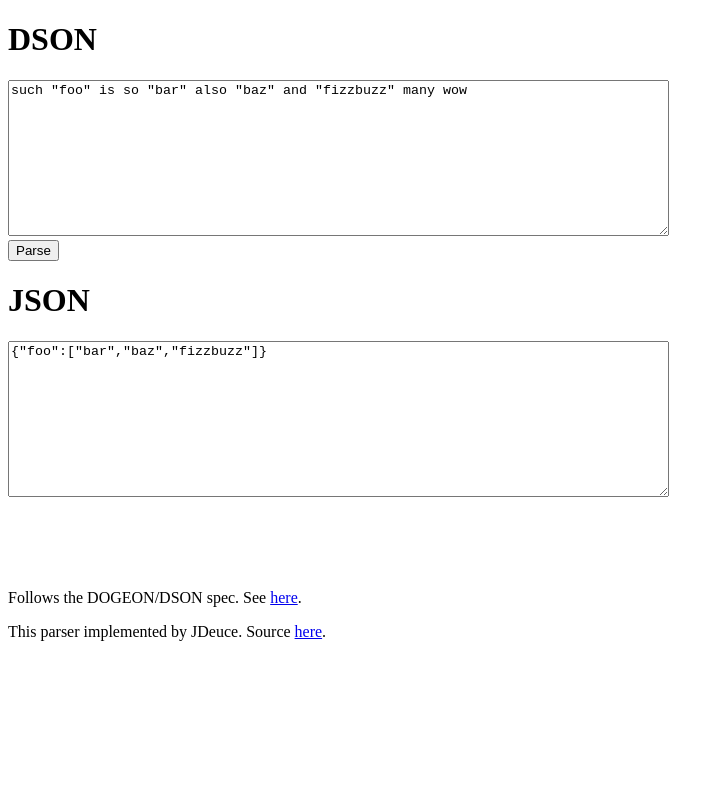
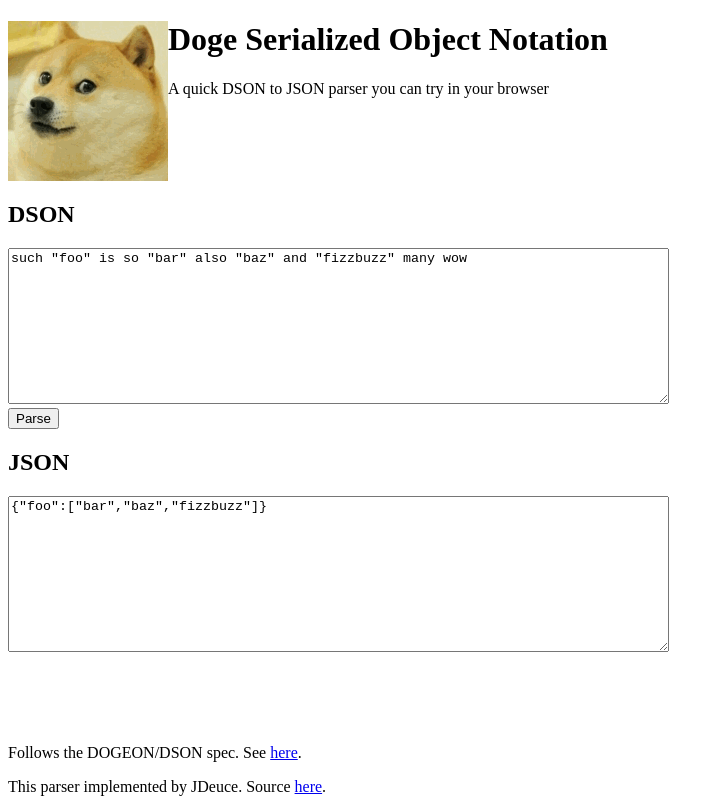
Before and after one commit to dsonlint/dsonlint.github.io, a plain HTML site: page index.html in a window 1280 px wide. Shown: the whole page, without its empty margins (0-724 px from the left). Drawn offline with Linux system fonts and the light colour scheme.

Commit message:
add a doge logo and header

```diff
--- a/index.html
+++ b/index.html
@@ -6,10 +6,14 @@
     </head>
 
     <body>
-        <h1>DSON</h1>
+        <img src="doge.gif" style="float: left"><h1>Doge Serialized Object Notation</h1>
+        <p>A quick DSON to JSON parser you can try in your browser</p>
+        <div style="clear: both"></div>
+
+        <h2>DSON</h2>
         <textarea id="in" rows="10" cols="80">such "foo" is so "bar" also "baz" and "fizzbuzz" many wow</textarea> <br/>
         <button onclick="run()">Parse</button>
-        <h1>JSON</h1>
+        <h2>JSON</h2>
         <div id="error" style="color: red"></div>
         <textarea id="out" rows="10" cols="80" readonly="readonly"></textarea> <br/>
 
```
Also changed, not shown: doge.gif (added).
